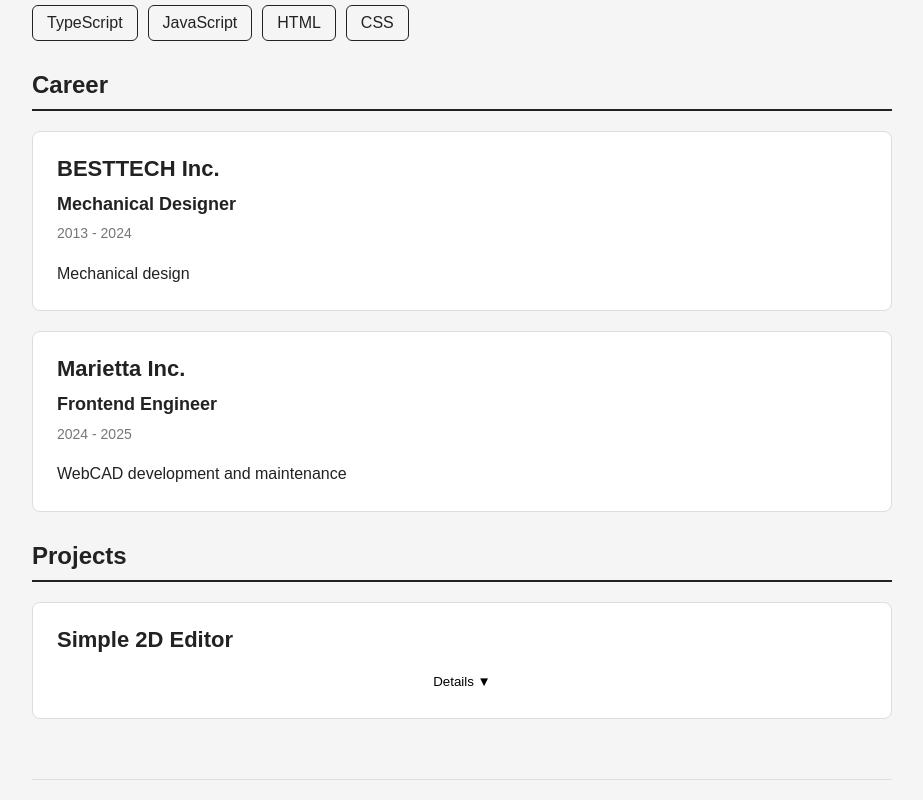
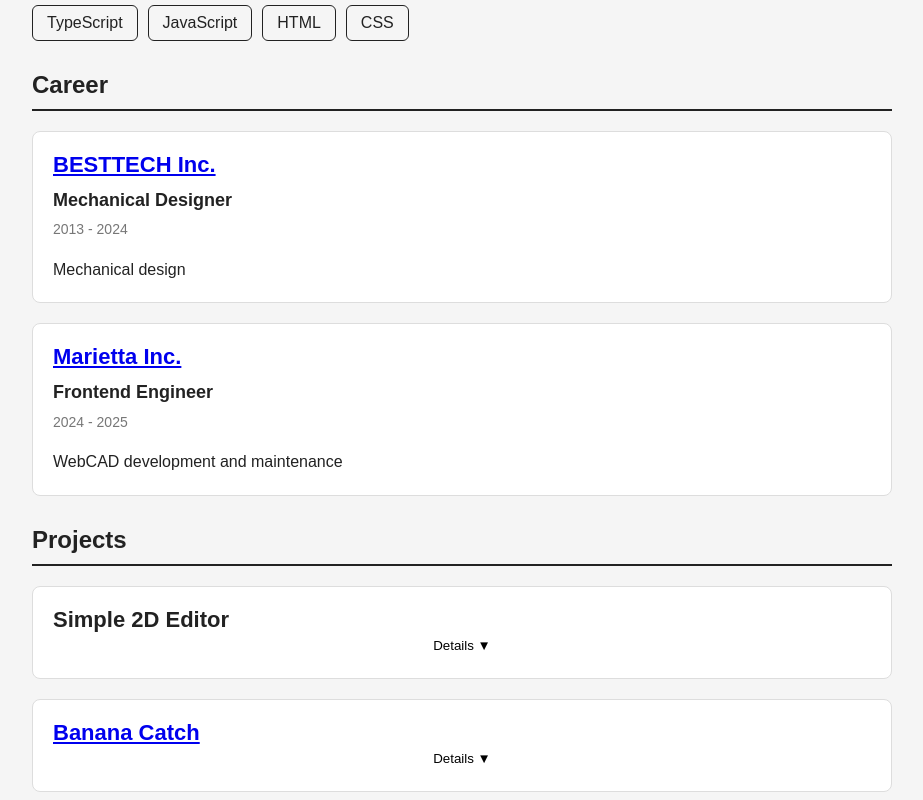
Before and after one commit to simoon712/my-portfolio, a React (Vite) app: page / in a window 1280 px wide. Shown: the part 520-1320 px from the top of the page, without its empty margins (178-1101 px from the left). Built offline with nearby package versions, Linux system fonts and the light colour scheme.

Commit message:
Add professional projects and career links

```diff
--- a/src/App.css
+++ b/src/App.css
@@ -45,7 +45,7 @@ h2 {
 /* Career / Project */
 .career-item,
 .project-item {
-  padding: 24px;
+  padding: 20px;
   margin-bottom: 20px;
   border: 1px solid #ddd;
   border-radius: 8px;
@@ -78,6 +78,12 @@ h2 {
 }
 
 /* Project */
+.project-workType {
+  margin: 4px 0 0;
+  font-size: 14px;
+  color: #777;
+}
+
 .project-description {
   margin: 8px 0 0;
   font-size: 16px;
@@ -107,7 +113,7 @@ h2 {
 /* 制作物の開閉ボタン */
 .details-button {
   display: block;
-  margin: 16px auto 0;
+  margin: 0 auto;
   padding: 5px 10px;
   border: none;
   background-color: transparent;
--- a/src/App.tsx
+++ b/src/App.tsx
@@ -12,35 +12,62 @@ import { useState } from "react";
 const careers: CareerData[] = [
   {
     id: 1,
-    company: 'BESTTECH Inc.',
+    companyEn: 'BESTTECH Inc.',
+    companyJa: 'ベストテック株式会社',
     positionEn: 'Mechanical Designer',
     positionJa: '機械設計エンジニア',
     period: '2013 - 2024',
     descriptionEn: 'Mechanical design',
     descriptionJa: '機械設計業務',
+    companyUrl: 'https://www.besttechjp.com/'
   },
   {
     id: 2,
-    company: 'Marietta Inc.',
+    companyEn: 'Marietta Inc.',
+    companyJa: '株式会社マリエッタ',
     positionEn: 'Frontend Engineer',
     positionJa: 'フロントエンドエンジニア',
     period: '2024 - 2025',
     descriptionEn: 'WebCAD development and maintenance',
     descriptionJa: 'WebCADの開発・保守',
+    companyUrl: 'https://www.marietta.co.jp/'
   }
 ];
 
 const projects: ProjectData[] = [
   {
     id: 1,
+    workType: 'personal',
     titleEn: 'Simple 2D Editor',
     titleJa: 'シンプルな2Dエディタ',
     descriptionEn: 'A simple 2D drawing application built with React and TypeScript.',
     descriptionJa: 'ReactとTypeScriptを使って構築された、シンプルな2D描画アプリケーションです。',
     technologies: ['TypeScript', 'React', 'HTML', 'CSS', 'Git'],
     githubUrl: '',
-    demoUrl: ''
-  }
+    projectUrl: ''
+  },
+  {
+    id: 2,
+    workType: 'professional',
+    titleEn: 'Banana Catch',
+    titleJa: 'バナナキャッチ',
+    descriptionEn: 'This is a reflex game where you have to catch spinning bananas at just the right moment.',
+    descriptionJa: '回転するバナナをタイミングよくキャッチする反射神経ゲームです。',
+    technologies: ['TypeScript', 'HTML', 'CSS', 'Git'],
+    githubUrl: '',
+    projectUrl: 'https://www.p-game.jp/game/371/detail'
+  },
+  {
+    id: 3,
+    workType: 'professional',
+    titleEn: 'The Way of Sushi',
+    titleJa: '寿司道',
+    descriptionEn: 'This is a puzzle game where you clear a row or column by matching all the pieces in that row or column.',
+    descriptionJa: 'タテ・ヨコ1列を同じネタにして消すパズルゲームです。',
+    technologies: ['TypeScript', 'HTML', 'CSS', 'Git'],
+    githubUrl: '',
+    projectUrl: 'https://www.p-game.jp/game/376/detail'
+  },
 ];
 
 function App() {
--- a/src/components/Career.tsx
+++ b/src/components/Career.tsx
@@ -1,11 +1,13 @@
 export type CareerData = {
-  id:            number; // id
-  company:       string; // 会社名（企業名）
-  positionEn:    string; // 役職（職種・ポジション）
-  positionJa:    string; // 役職（職種・ポジション）
-  period:        string; // 期間（在籍期間）
-  descriptionEn: string; // 業務内容（詳細・説明）
-  descriptionJa: string; // 業務内容（詳細・説明）
+  id:            number; // ID
+  companyEn:     string; // 会社名（英語）
+  companyJa:     string; // 会社名（日本語）
+  positionEn:    string; // 職種（英語）
+  positionJa:    string; // 職種（日本語）
+  period:        string; // 在籍期間
+  descriptionEn: string; // 業務内容（英語）
+  descriptionJa: string; // 業務内容（日本語）
+  companyUrl:    string; // 会社WebサイトのURL
 };
 
 type CareerProps = {
@@ -18,7 +20,15 @@ function Career(props: CareerProps) {
 
   return (
     <div className = "career-item">
-      <h3 className = "career-company">{career.company}</h3>
+      <h3 className = "career-company">
+        <a
+          href = {career.companyUrl}
+          target = "_blank"
+          rel = "noopener noreferrer"
+        >
+          {props.isJapanese ? career.companyJa : career.companyEn}
+        </a>
+      </h3>
       <p className = "career-position">{props.isJapanese ? career.positionJa : career.positionEn}</p>
       <p className = "career-period">{career.period}</p>
       <p className = "career-description">{props.isJapanese ? career.descriptionJa : career.descriptionEn}</p>
--- a/src/components/Project.tsx
+++ b/src/components/Project.tsx
@@ -1,13 +1,14 @@
 import { useState } from "react";
 export type ProjectData = {
-  id:            number;   // ID
-  titleEn:       string;   // プロジェクト名（英語）
-  titleJa:       string;   // プロジェクト名（日本語）
-  descriptionEn: string;   // プロジェクトの説明（英語）
-  descriptionJa: string;   // プロジェクトの説明（日本語）
-  technologies:  string[]; // 使用技術
-  githubUrl:     string;   // GitHubのURL
-  demoUrl:       string;   // 公開サイトのURL
+  id:            number;                      // ID
+  workType:      'personal' | 'professional'; // 制作区分（個人制作 / 実務制作）
+  titleEn:       string;                      // プロジェクト名（英語）
+  titleJa:       string;                      // プロジェクト名（日本語）
+  descriptionEn: string;                      // プロジェクトの説明（英語）
+  descriptionJa: string;                      // プロジェクトの説明（日本語）
+  technologies:  string[];                    // 使用技術
+  githubUrl:     string;                      // GitHubのURL
+  projectUrl:    string;                      // 公開サイトのURL
 };
 
 type ProjectProps = {
@@ -21,15 +22,38 @@ function Project(props: ProjectProps) {
   const [isOpen, setIsOpen] = useState(false);
   const detailsText = props.isJapanese ? '詳細 ▼' : 'Details ▼';
   const closeText = props.isJapanese ? '閉じる ▲' : 'Close ▲';
+  const personalWorkText = props.isJapanese ? '個人制作' : 'Personal Project';
+  const professionalWorkText = props.isJapanese ? '実務制作' : 'Professional Work';
 
   return (
     <div className = "project-item">
       {/* タイトル */}
-      <h3 className = "project-title">{props.isJapanese ? project.titleJa : project.titleEn}</h3>
+      <h3 className = "project-title">
+        {project.projectUrl
+          ? <a
+              href = {project.projectUrl}
+              target = "_blank"
+              rel = "noopener noreferrer"
+            >
+              {props.isJapanese ? project.titleJa : project.titleEn}
+            </a>
+          : props.isJapanese ? project.titleJa : project.titleEn
+        }
+      </h3>
       {isOpen && (
         <div className = "project-details">
+          {/* 制作区分 */}
+          <p className = "project-workType">
+            {project.workType === 'personal'
+              ? personalWorkText
+              : professionalWorkText}
+          </p>
           {/* 説明 */}
-          <p className = "project-description">{props.isJapanese ? project.descriptionJa : project.descriptionEn}</p>
+          <p className = "project-description">
+            {props.isJapanese
+              ? project.descriptionJa
+              : project.descriptionEn}
+          </p>
           {/* 使用技術 */}
           <ul className = "project-technologies">
             {project.technologies.map((technology) => {
@@ -55,15 +79,6 @@ function Project(props: ProjectProps) {
                 GitHub
               </a>
             )}
-            {project.demoUrl && (
-              <a
-                href = {project.demoUrl}
-                target = "_blank"
-                rel = "noopener noreferrer"
-              >
-                Live Demo
-              </a>
-            )}
           </div>
         </div>
       )}
```
